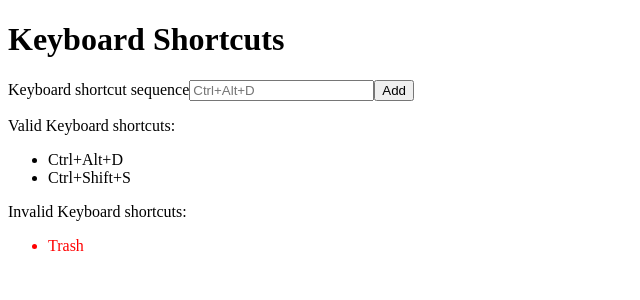
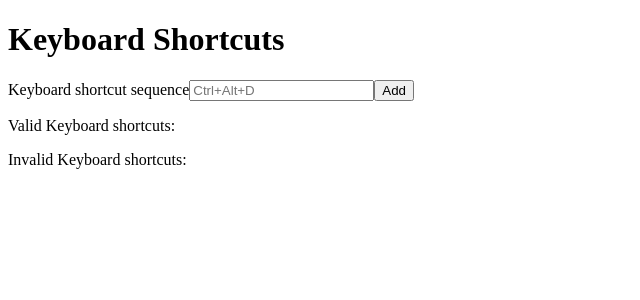
Before and after one commit to hxuanhung/rxjs-angular2-examples, an Angular app in the folder keyboard-shortcuts/: page / in a window 1280 px wide. Shown: the top 300 px of the page, without its empty margins (0-640 px from the left). Built offline with nearby package versions, Linux system fonts and the light colour scheme.

Commit message:
fix(keyboard-shortcuts): temporary fix can not add new shortcuts

```diff
--- a/keyboard-shortcuts/src/app/keyboard-shortcuts/keyboard-shortcuts.component.ts
+++ b/keyboard-shortcuts/src/app/keyboard-shortcuts/keyboard-shortcuts.component.ts
@@ -17,7 +17,7 @@ export class KeyboardShortcutsComponent implements OnInit {
   invalidShortcutsList = [];
   constructor(private kbShortcuts: KeyboardShortcutsService) {
     this.$addButton = new Subject()
-      .startWith('Ctrl+Alt+D', 'Ctrl+Shift+S', 'Trash')
+      // .startWith('Ctrl+Alt+D', 'Ctrl+Shift+S', 'Trash')
       .map(text => {
         return {
           id: (text as string).replace(/\+/g, '_'),
```
